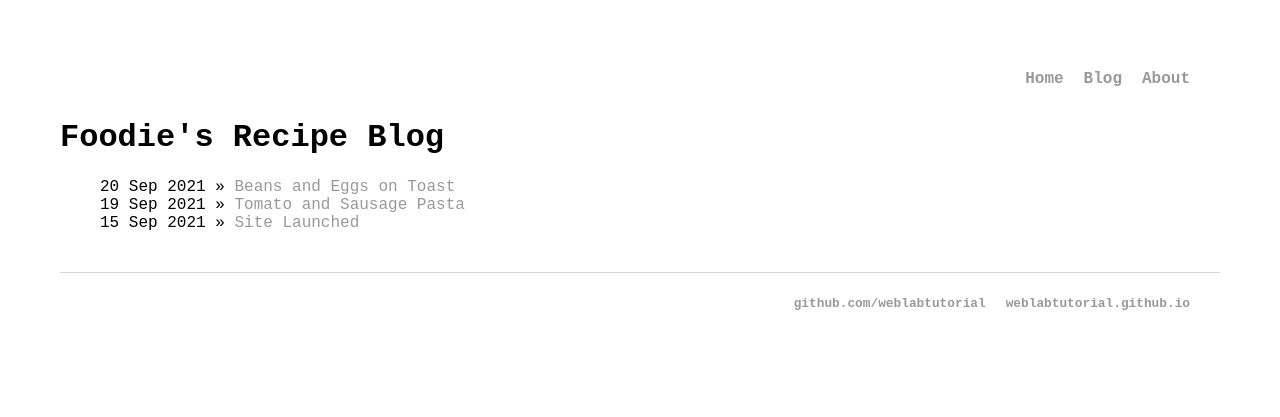
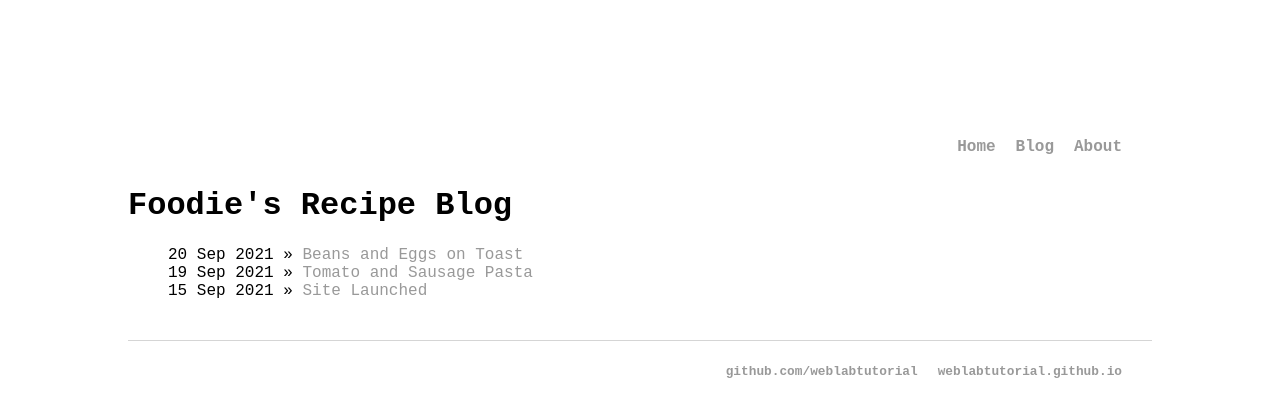
Before and after one commit to hwbekah/hwbekahlab1.github.io, a Jekyll site: the page built from blog/index.html, in a window 1280 px wide. Shown: the top 417 px of the page. Built offline with Jekyll 4.4.1, drawn with Linux system fonts in a browser that asks for light colours.

Commit message:
Update main.css

```diff
--- a/css/main.css
+++ b/css/main.css
@@ -3,7 +3,7 @@ html {
 }
 
 body {
-  margin: 60px;
+  margin: 10%;
 }
 
 p {
```
